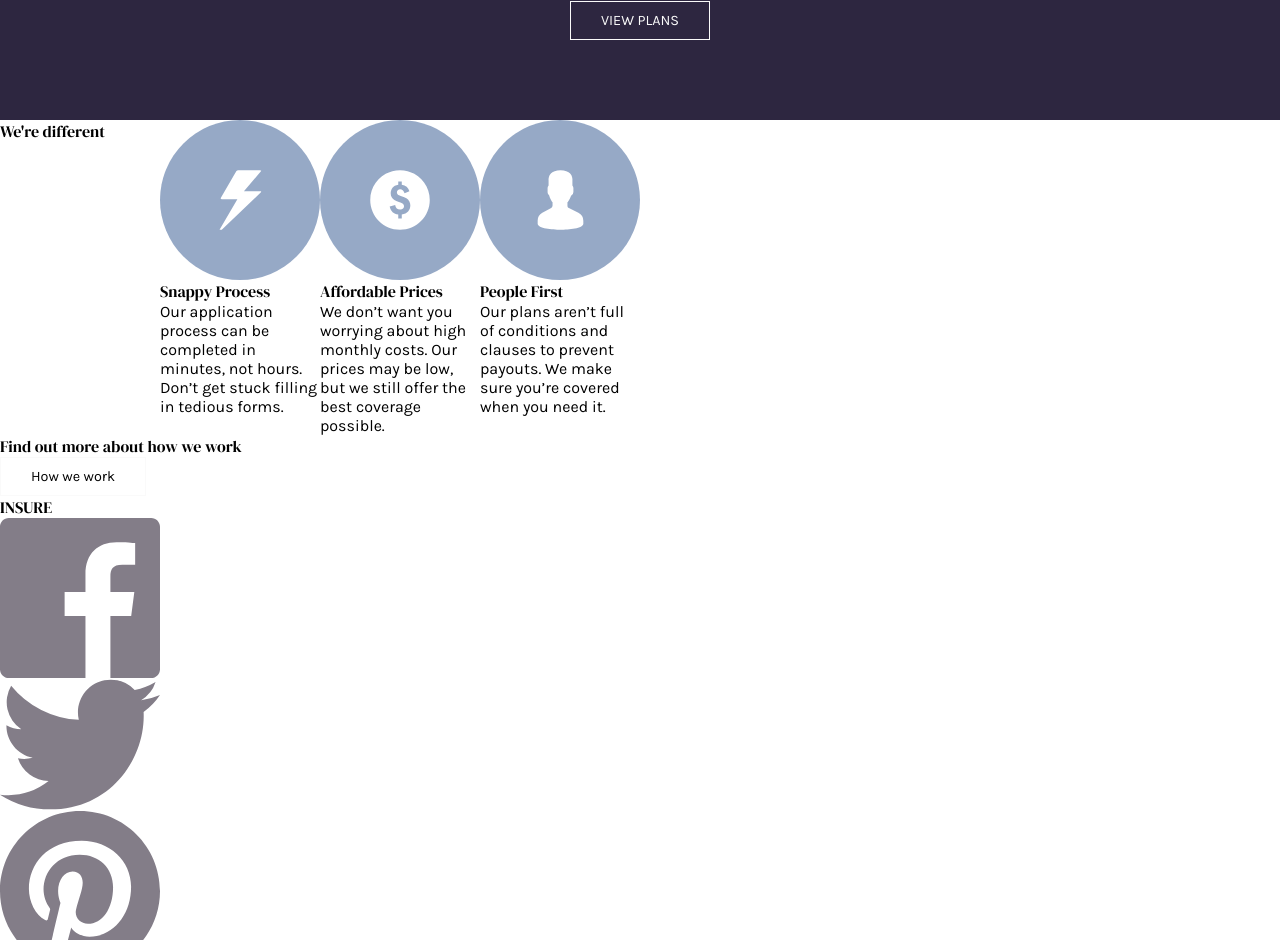
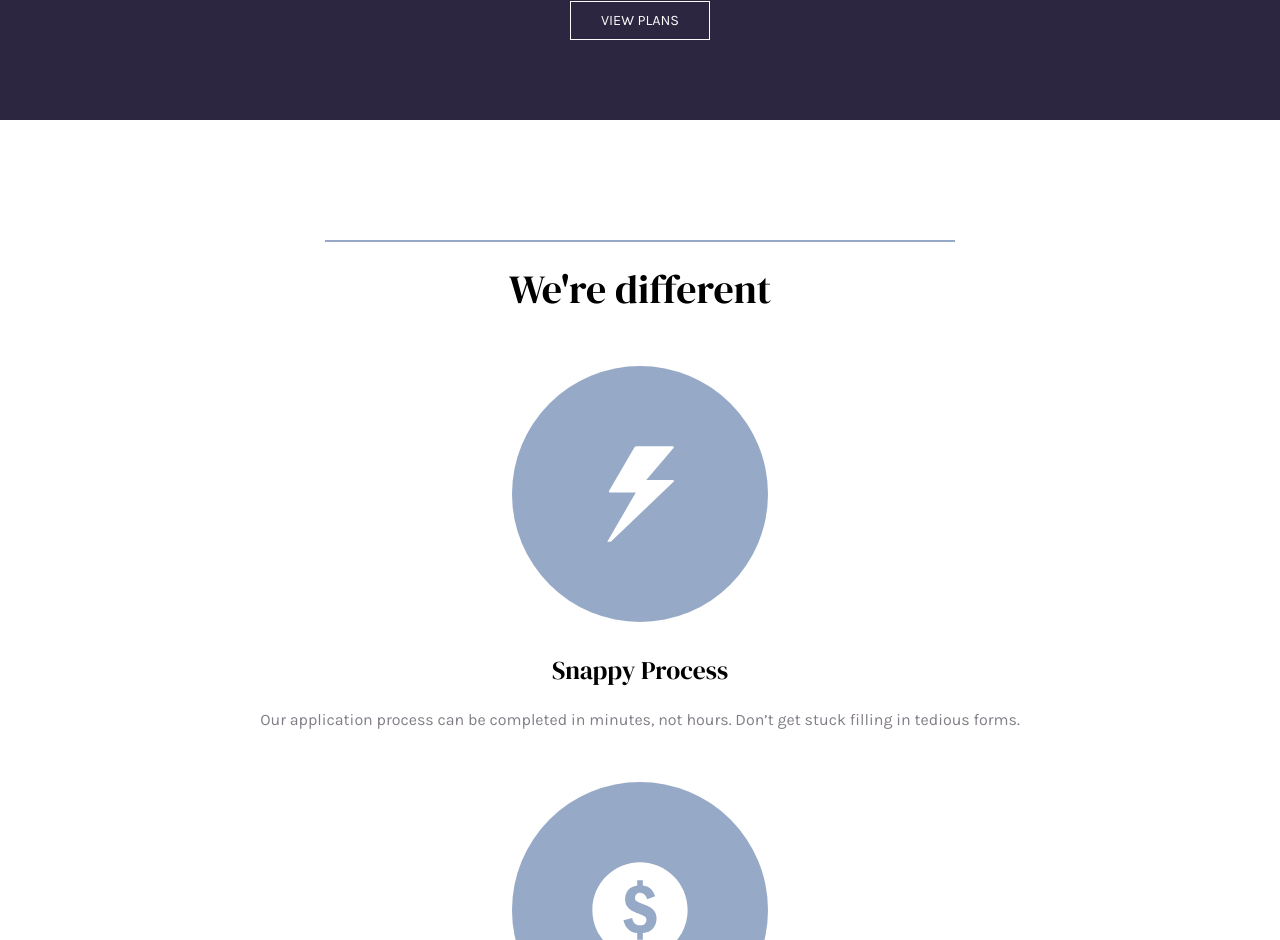
Before and after one commit to Alexandre-st/Insure-landing-page, a React (Create React App) app: page / in a window 1280 px wide. Shown: the part 1860-2800 px from the top of the page. Built offline with nearby package versions, Linux system fonts and the light colour scheme.

Commit message:
Add css for two components

```diff
--- a/src/components/Banner.js
+++ b/src/components/Banner.js
@@ -3,7 +3,7 @@ import React from 'react';
 
 const Banner = () => {
   return (
-    <section id="Banner">
+    <section id="banner">
 
       <h2>Find out more about how we work</h2>
 
--- a/src/components/Main.js
+++ b/src/components/Main.js
@@ -2,31 +2,32 @@
 import React from 'react';
 
 // == Import local
-import Flash from '../assets/img/icon-snappy-process.svg';
-import Dollar from '../assets/img/icon-affordable-prices.svg';
-import Personn from '../assets/img/icon-people-first.svg';
+import flash from '../assets/img/icon-snappy-process.svg';
+import dollar from '../assets/img/icon-affordable-prices.svg';
+import personn from '../assets/img/icon-people-first.svg';
 
 
 const Main = () => {
   return (
     <section id="main" className="grid">
 
+    <span></span>
     <h2>We're different</h2>
 
     <div className="main-text">
-        <img src={Flash} alt="Icon d'un éclair" />
+      <img src={flash} alt="Icon d'un éclair" />
       <h3>Snappy Process</h3>
       <p>Our application process can be completed in minutes, not hours. Don’t get stuck filling in tedious forms.</p>
     </div>
 
     <div className="main-text">
-        <img src={Dollar} alt="Icon du dollar" />
+      <img src={dollar} alt="Icon du dollar" />
       <h3>Affordable Prices</h3>
       <p>We don’t want you worrying about high monthly costs. Our prices may be low, but we still offer the best coverage possible.</p>
     </div>
 
     <div className="main-text">
-        <img src={Personn} alt="Icon d'une personne" />
+      <img src={personn} alt="Icon d'une personne" />
       <h3>People First</h3>
       <p>Our plans aren’t full of conditions and clauses to prevent payouts. We make sure you’re covered when you need it.</p>
     </div>
--- a/src/styles/_base.scss
+++ b/src/styles/_base.scss
@@ -37,6 +37,7 @@ h4 {
 .grid {
   display: grid;
   grid-template-columns: repeat(8, 1fr);
+  gap: 20px;
 }
 
 .button {
--- /dev/null
+++ b/src/styles/components/_banner.scss
@@ -0,0 +1,19 @@
+// == Mobile styles
+#banner {
+  background-color: $dark-violet;
+  text-align: center;
+  margin: 80px 25px auto;
+  padding: 60px 0;
+
+  h2 {
+    font-size: 2.5em;
+    color: $very-light-gray;
+  }
+
+  button {
+    color: $very-light-gray;
+    text-transform: uppercase;
+    margin: 0 auto;
+    margin-top: 30px;
+  }
+}
--- /dev/null
+++ b/src/styles/components/_main.scss
@@ -0,0 +1,38 @@
+// == Mobile styles
+#main {
+  padding-top: 120px;
+  text-align: center;
+
+  span {
+    grid-column: 3/7;
+
+    border: 1px solid $grayish-blue;
+  }
+
+  h2 {
+    grid-column: 1/9;
+    font-size: 2.5em;
+    // border-top: 1px solid $dark-violet;
+  }
+}
+
+.main-text {
+  grid-column: 1/9;
+
+  img {
+    padding-top: 30px;
+    margin: 0 auto;
+    max-width: 20%;
+  }
+
+  h3 {
+    margin: 30px 0 20px 0;
+    font-size: 1.6em;
+  }
+
+  p {
+    color: $dark-grayish-violet;
+    line-height: 1.5em;
+    margin: 0 25px auto;
+  }
+}
--- a/src/styles/index.scss
+++ b/src/styles/index.scss
@@ -2,3 +2,5 @@
 @import "./base";
 @import "./components/navbar";
 @import "./components/welcome";
+@import "./components/main";
+@import "./components/banner";
```
Lines whose indentation alone changed are shown as unchanged.
